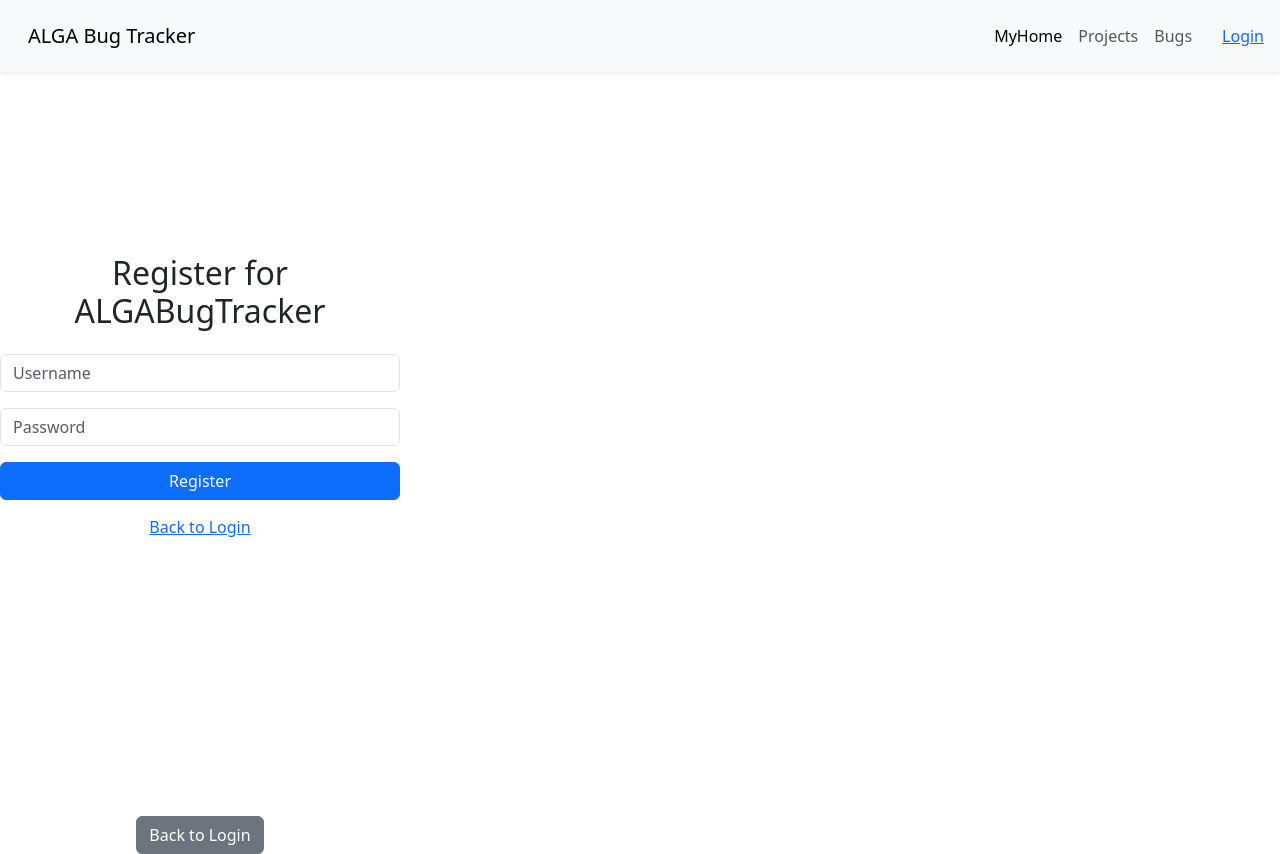
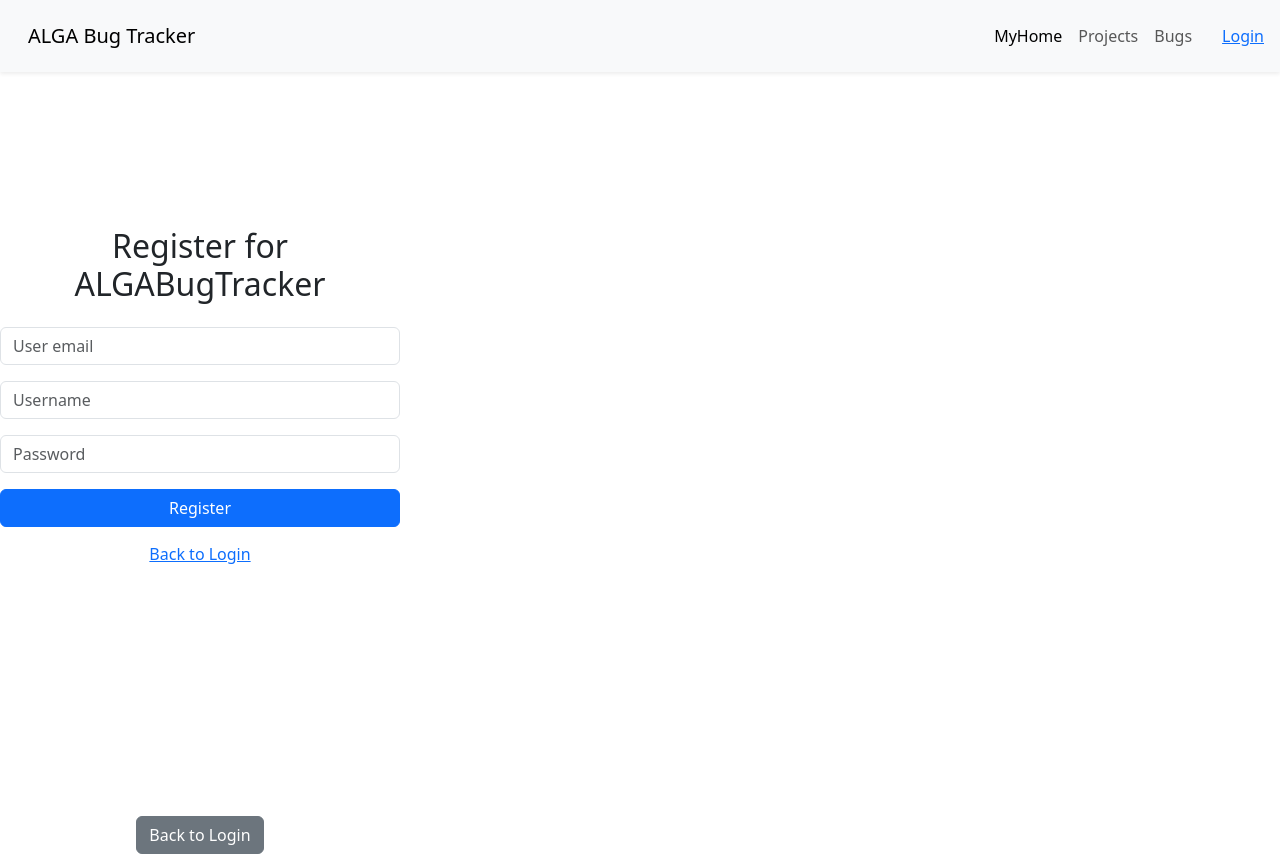
Before and after one commit to GabrielaSpiridon/ALGA-Bug-Tracker, a React (Vite) app in the folder ALGA/: page /register in a window 1280 px wide. Built offline with nearby package versions, Linux system fonts and the light colour scheme.

Commit message:
Register update

```diff
--- a/ALGA/src/pages/Login.jsx
+++ b/ALGA/src/pages/Login.jsx
@@ -73,7 +73,7 @@ function Login({ onLoginSuccess }) {
           <div className="mb-3">
             <input
               type="text"
-              placeholder="Username"
+              placeholder="User email"
               value={username}
               onChange={(e) => setUsername(e.target.value)}
               className="form-control"
--- a/ALGA/src/pages/Register.jsx
+++ b/ALGA/src/pages/Register.jsx
@@ -4,6 +4,7 @@ import "bootstrap/dist/css/bootstrap.min.css";
 import axios from 'axios';
 
 function Register() {
+  const [user_email, setUserEmail] = useState('');
   const [username, setUsername] = useState('');
   const [password, setPassword] = useState('');
   const navigate = useNavigate();
@@ -13,12 +14,13 @@ function Register() {
 
     try {
       const requestBody = {
-        user_email: username,
+        user_email: user_email,
         user_name: username,
         password: password
       };
       const response = await axios.post('http://localhost:3000/auth/register', requestBody);
       alert(`User registered successfully! User ID: ${response.data.userId}`);
+      setUserEmail('');
       setUsername('');
       setPassword('');
       navigate('/login');
@@ -36,6 +38,15 @@ function Register() {
       <div style={{ width: "100%", maxWidth: "400px" }}>
         <h2 className="text-center mb-4">Register for ALGABugTracker</h2>
         <form onSubmit={handleSubmit} style={{ marginTop: '20px' }}>
+        <div className="mb-3">
+            <input
+              type="text"
+              placeholder="User email"
+              value={user_email}
+              onChange={(e) => setUserEmail(e.target.value)}
+              className="form-control"
+            />
+          </div>
           <div className="mb-3">
             <input
               type="text"
--- a/ALGA/src/server/controllers/authController.js
+++ b/ALGA/src/server/controllers/authController.js
@@ -30,7 +30,7 @@ export async function register(req, res) {
     return res.status(400).send("Missing parameters");
   }
 
-  const userId = await createUser(user_email, user_name, password);
+  const userId = await createUser(user_name,user_email, password);
   if (userId) {
     // User successfully created; return the new user's ID
     return res.json({ userId: Number(userId) });
```
